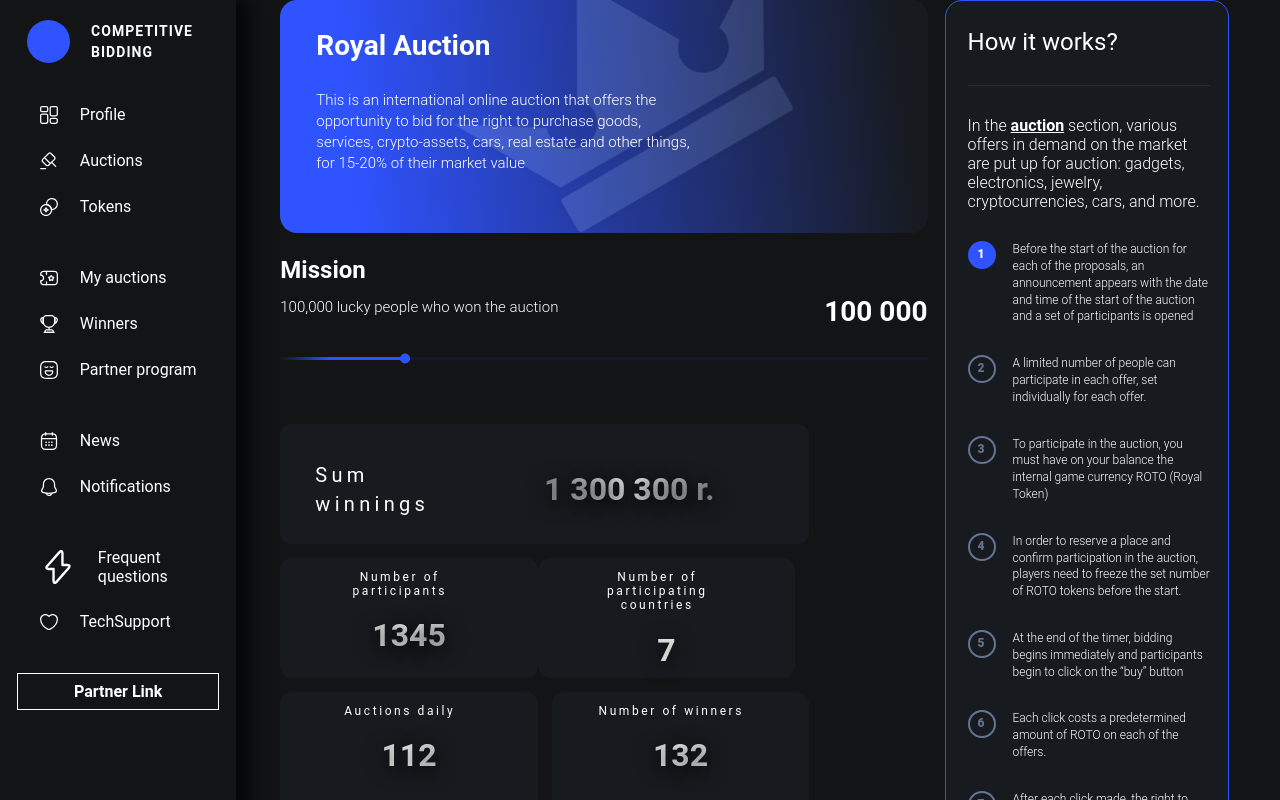
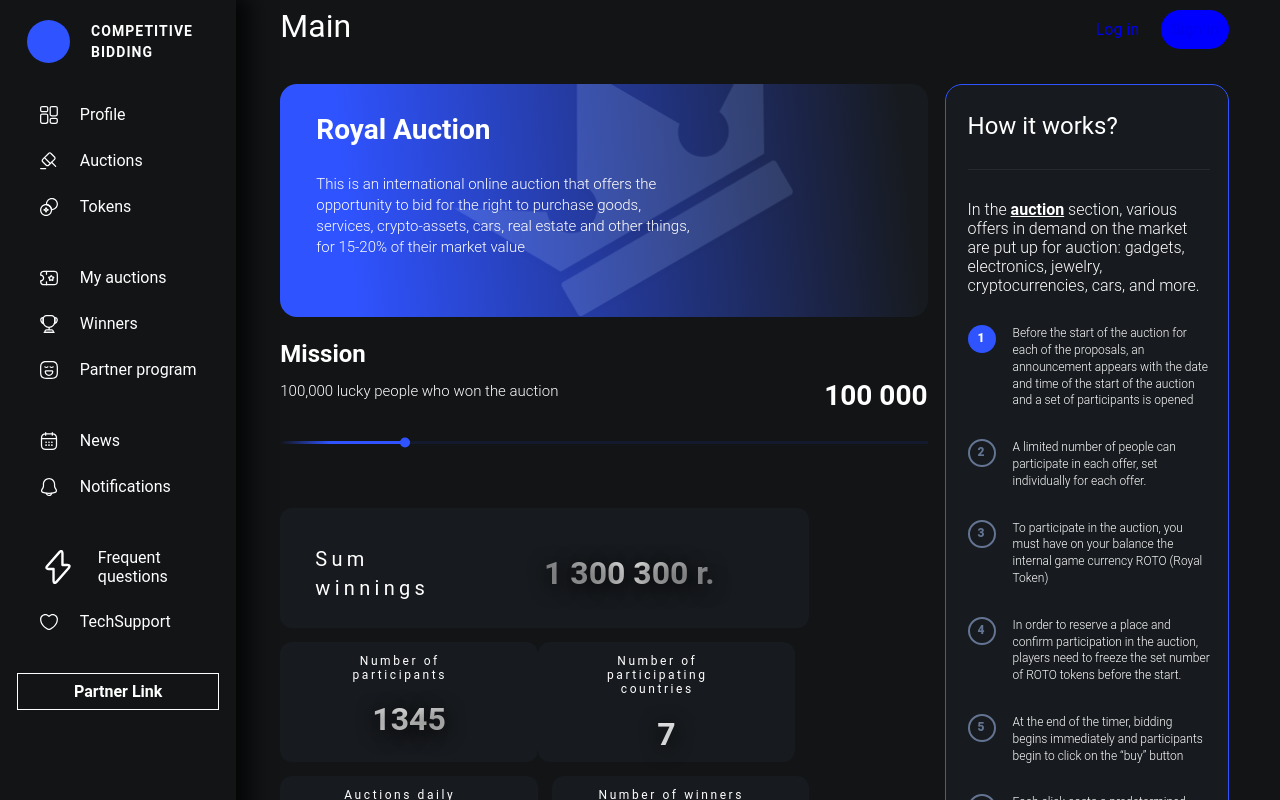
Before and after one commit to competitivebidding/frontend, a React (Vite) app: page / in a window 1280 px wide. Shown: the top 800 px of the page. Built offline with nearby package versions, Linux system fonts and the light colour scheme.

Commit message:
added header in MainPage

```diff
--- a/src/pages/pageMain/MainPage.jsx
+++ b/src/pages/pageMain/MainPage.jsx
@@ -1,16 +1,15 @@
 import React from 'react';
 
 import './MainPage.scss';
-// import AppNavBar from '../../appNavBar/AppNavBar.jsx';
-// import MainSection from "../../MainSection/MainSection.jsx";
 import User from './user/User.jsx';
-import AppNavBar from '../../components/appNavBar/AppNavBar.jsx';
-import MainSection from '../../components/MainSection/MainSection.jsx';
+import AppHeader from '../../components/appHeader/AppHeader.jsx';
 import Stats from './stats/Stats.jsx';
 import ListItem from './listItem/ListItem';
 
-const AuctionsPage = () => {
+const AuctionsPage = ({title}) => {
   return (
+    <>
+    <AppHeader title={title} />
     <div className="">
       <div className={'main'}>
         <div className={'main__royalAction'}>
@@ -186,6 +185,7 @@ const AuctionsPage = () => {
         </div>
       </div>
     </div>
+    </>
   );
 };
 
```
